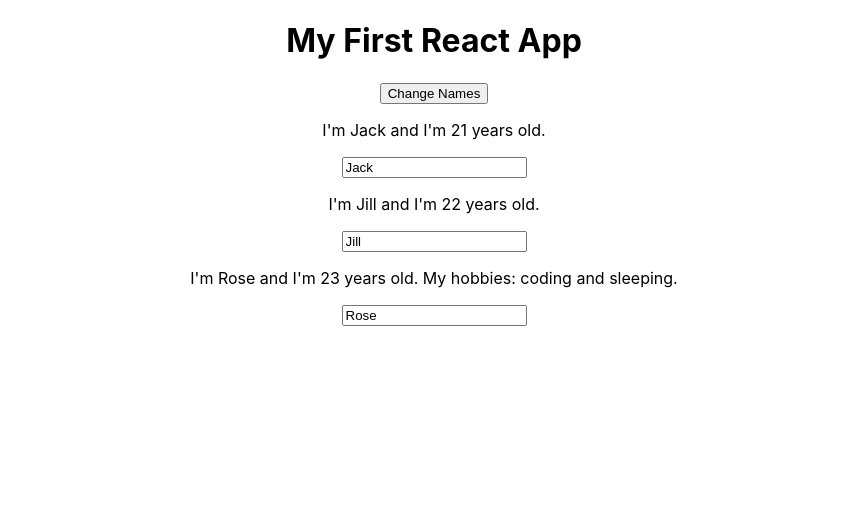
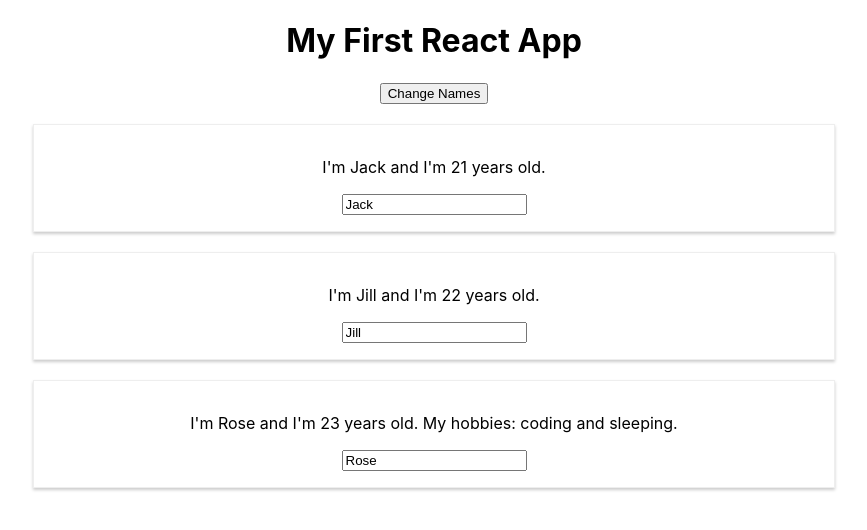
Before and after one commit to lcskode/r16cg-03-base-features-syntax, a React (Create React App) app: page / in a window 1280 px wide. Shown: the top 530 px of the page, without its empty margins (206-1073 px from the left). Built offline with nearby package versions, Linux system fonts and the light colour scheme.

Commit message:
Added Person.css on Person directory to style the app.

```diff
--- a/src/App.js
+++ b/src/App.js
@@ -1,5 +1,6 @@
 import React, { Component } from 'react';
 import './App.css';
+import './Person/Person.css'
 import Person from './Person/Person';
 
 class App extends Component {
--- /dev/null
+++ b/src/Person/Person.css
@@ -0,0 +1,9 @@
+.Person {
+  width: 60%;
+  margin: 20px auto;
+  border: 1px solid #eee;
+  box-shadow: 0 2px 3px #ccc;
+  padding: 16px;
+  text-align: center;
+
+}
--- a/src/Person/Person.js
+++ b/src/Person/Person.js
@@ -7,7 +7,7 @@
   // Used props instead of dynamic content
   // Added props.children to display other elements
   return (
-    <div>
+    <div className="Person">
       {/* pass the method changeNamesHandler from App.js by declaring onClick={props.click}*/}
       <p onClick={props.click}>
         I'm {props.name} and I'm {props.age} years old. {props.children}
```
